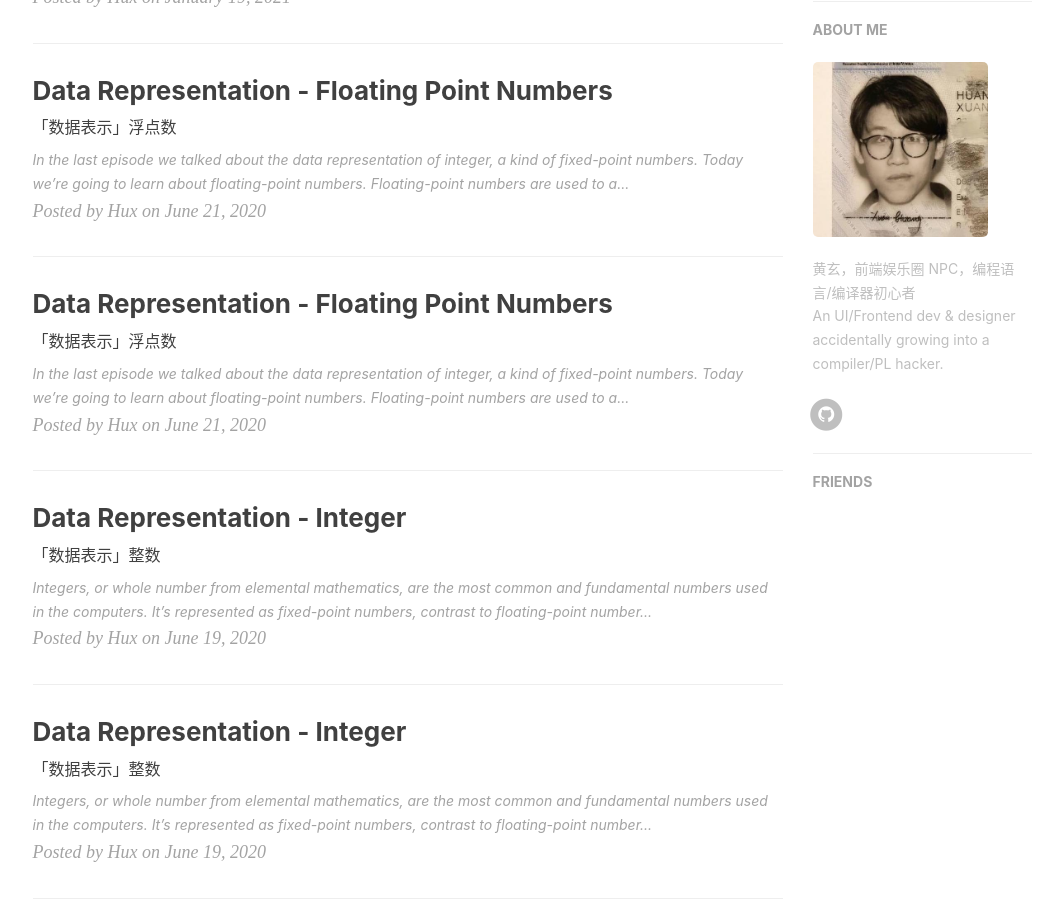
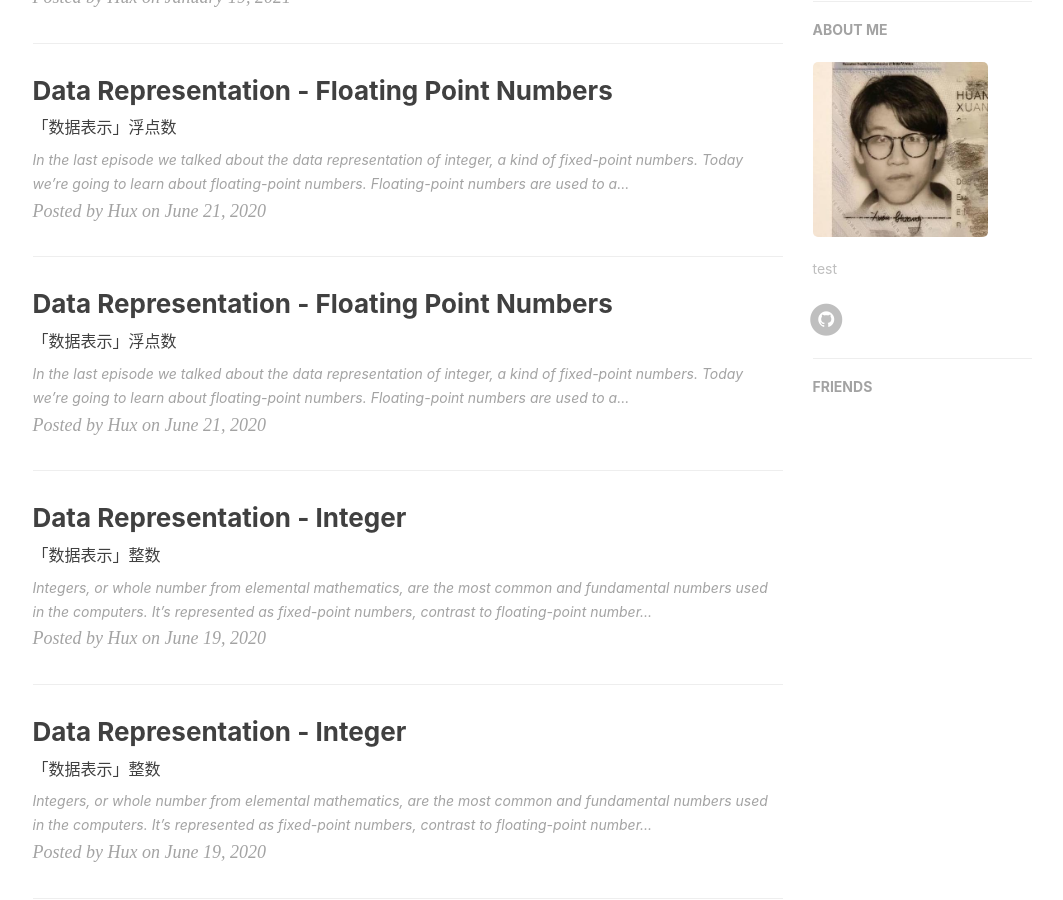
Before and after one commit to YurmE-E/YurmE_E.github.io, a Jekyll site: the page built from index.html, in a window 1280 px wide and 900 px high, scrolled down 917 px. Shown: the whole window, without its empty margins (135-1198 px from the left). Built offline with Jekyll 4.4.1, drawn with Linux system fonts in a browser that asks for light colours; nearby versions of some CDN libraries; the list of posts is cut into pages by our own code; comment, search, counter and statistics services are not loaded; part of the change alters nothing that is shown.

Commit message:
Update _config.yml

```diff
--- a/_config.yml
+++ b/_config.yml
@@ -5,7 +5,7 @@ header-img: img/home-bg.jpg
 email: yurimee225@gmail.com
 description: "Hello!"
 keyword: "Blog, Java, Spring, Study"
-url: ""              # your host, for absolute URL
+url: "https://YurmE_E.github.io"              # your host, for absolute URL
 baseurl: ""                             # for example, '/blog' if your blog hosted on 'host/blog'
 
 # Publish posts or collection documents with a future date.
@@ -70,15 +70,15 @@ netease_comment: false
 # Baidu Analytics
 # ba_track_id: [your track id]
 
-# Google Analytics
-ga_track_id: 'UA-49627206-1'            # Format: UA-xxxxxx-xx
-ga_domain: YurmE_E.github.io
+## Google Analytics
+#ga_track_id: 'UA-49627206-1'            # Format: UA-xxxxxx-xx
+#ga_domain: huangxuan.me
 
 
 
 # Sidebar settings
 sidebar: true                           # whether or not using Sidebar.
-sidebar-about-description: "黄玄，前端娱乐圈 NPC，编程语言/编译器初心者 <br> An UI/Frontend dev & designer accidentally growing into a compiler/PL hacker."
+sidebar-about-description: "test"
 sidebar-avatar: /img/avatar-hux-ny.jpg      # use absolute URL, seeing it's used in both `/` and `/about/`
 
 
```
